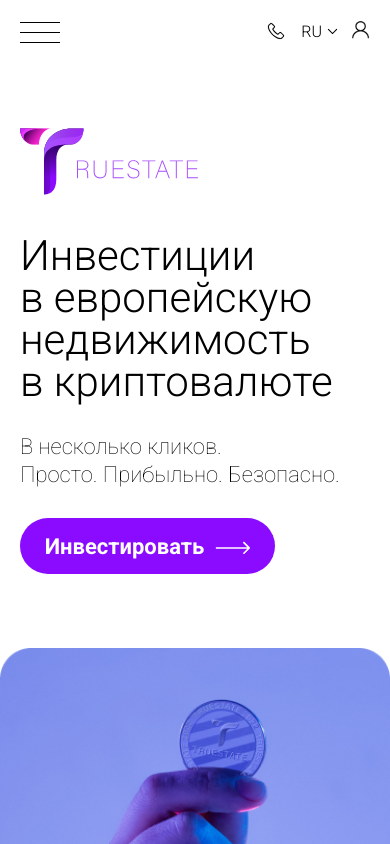
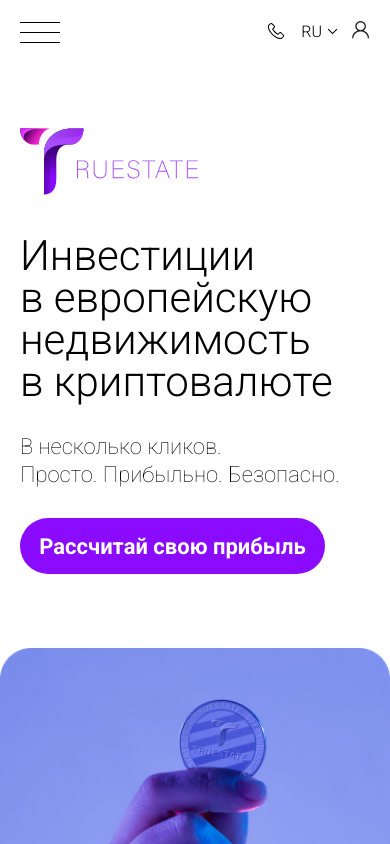
Before and after one commit to Andrew-Marty00shenko/truestate, a React (Create React App) app: page / in a window 390 px wide. Shown: the top 844 px of the page. Built offline with nearby package versions, Linux system fonts and the light colour scheme.

Commit message:
update button in first section

```diff
--- a/src/Components/Main/SectionOne/SectionOne.jsx
+++ b/src/Components/Main/SectionOne/SectionOne.jsx
@@ -1,4 +1,4 @@
-import Button from "../../Button/Button";
+import { Button } from "react-bootstrap";
 
 import Logo from "../../../assets/images/logo.svg";
 import "./SectionOne.scss";
@@ -17,7 +17,9 @@ const SectionOne = () => {
                 В несколько кликов. <br />
                 Просто. Прибыльно. Безопасно.
             </p>
-            <Button text={'Инвестировать'} showIcon={true} />
+            <Button>
+                Рассчитай свою прибыль
+            </Button>
         </div>
     </section>
 }
--- a/src/Components/Main/SectionOne/SectionOne.scss
+++ b/src/Components/Main/SectionOne/SectionOne.scss
@@ -23,6 +23,29 @@
             font-weight: 100;
             font-size: 35px;
             line-height: 125%;
+        }
+    }
+
+    .btn.btn-primary{
+        color: #FFFFFF;
+        font-weight: 600;
+        font-size: 25px;
+        width: 363px;
+        color: #fff;
+        background: #8A0BFF;
+        border-radius: 100px;
+        height: 66px;
+
+        &:hover{
+            background: #740ed3;
+        }
+
+        &:focus{
+            background: #740ed3;
+        }
+
+        &:active{
+            background:#8A0BFF;
         }
     }
 }
@@ -60,6 +83,12 @@
         p{
             font-size: 22px;
         }
+
+        .btn.btn-primary{
+            font-size: 20px;
+            width: 287px;
+            height: 52px;
+        }
     }
 }
 
@@ -84,6 +113,10 @@
             p{
                 font-size: 22px;
             }
+        }
+
+        .btn.btn-primary{
+            font-size: 16px;
         }
     }
 }
@@ -121,5 +154,11 @@
                 margin-top: 30px;
             }
         }
+
+        .btn.btn-primary{
+            width: 305px;
+            font-size: 22px;
+            height: 56px;
+        }
     }
 }
```
